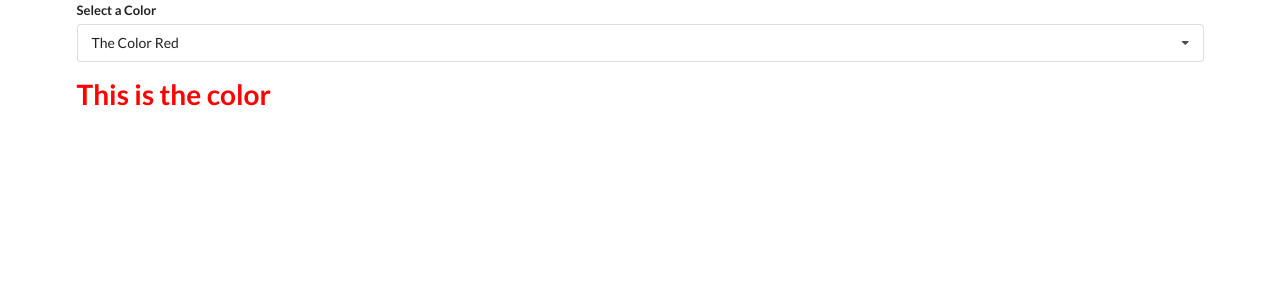
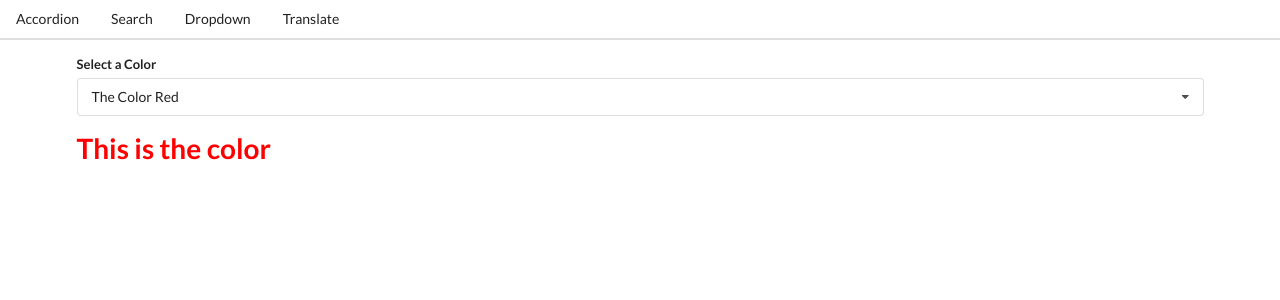
Before and after one commit to stntsai/Widgets, a React (Create React App) app: page /dropdown in a window 1280 px wide. Shown: the top 300 px of the page. Built offline with nearby package versions, Linux system fonts and the light colour scheme.

Commit message:
route navigation

```diff
--- a/src/App.js
+++ b/src/App.js
@@ -5,6 +5,7 @@
 import Dropdown from './components/Dropdown';
 import Translate from './components/Translate';
 import Route from './components/Route';
+import Header from './components/Header';
 import './App.css'
 
 
@@ -44,6 +45,8 @@
 export default ()=>{
     const [selected, setSelectd] = useState(options[0]);
     return (
+        <div>
+            <Header />
             <div className="ui container">
                 <Route path="/">
                     <Accordion items={items}/>
@@ -63,5 +66,6 @@
                     <Translate />
                 </Route>
             </div>
+        </div>
     )
 };
--- a/src/components/Dropdown.js
+++ b/src/components/Dropdown.js
@@ -39,9 +39,10 @@
                     </div>
                 </div>
             </div>
+            {label=="Select a Color"?
             <div>
                 <h1 className={`colored-text ${selected.value}`}>This is the color</h1>
-            </div>
+            </div> : null}
         </div>
 
     )
--- /dev/null
+++ b/src/components/Header.js
@@ -0,0 +1,15 @@
+import React from 'react';
+import Link from './Link';
+
+const Header =()=>{
+    return (
+        <div className="ui secondary pointing menu">
+            <Link href="/" className="item">Accordion</Link>
+            <Link href="/list" className="item">Search</Link>
+            <Link href="/dropdown" className="item">Dropdown</Link>
+            <Link href="/translate" className="item">Translate</Link>
+        </div>
+    )
+}
+
+export default Header;
--- /dev/null
+++ b/src/components/Link.js
@@ -0,0 +1,14 @@
+import React from 'react';
+
+const Link=({className, href, children})=>{
+    const onClick=(event)=>{
+        event.preventDefault();
+        window.history.pushState({},'',href)
+
+        const navEvent=new PopStateEvent('popstate');
+        window.dispatchEvent(navEvent);
+    }
+    return <a onClick={onClick} className={className} href={href}>{children}</a>
+}
+
+export default Link;
--- a/src/components/Route.js
+++ b/src/components/Route.js
@@ -1,6 +1,18 @@
+import { useEffect, useState } from "react";
+
 const Route =({path, children}) =>{
-    return window.location.pathname === path?
-    children:null
+    const [currentPath, setcurrentPath] = useState(window.location.pathname)
+    useEffect(()=>{
+        const onLocationChange = ()=>{
+            setcurrentPath(window.location.pathname)
+        }
+
+        window.addEventListener('popstate', onLocationChange)
+        return ()=>{
+            window.removeEventListener('popstate',onLocationChange)
+        }
+    })
+    return currentPath === path?children:null
 }
 
 export default Route;
--- a/src/components/Translate.js
+++ b/src/components/Translate.js
@@ -23,8 +23,8 @@
 
 
 const Translate = () =>{
-    const [language, setLanguage] = useState(options[0]);
-    const [text, setText] = useState('');
+    const [language, setLanguage] = useState(options[3]);
+    const [text, setText] = useState('Hello There!');
 
     return (
         <div>
```
Lines whose indentation alone changed are shown as unchanged.
